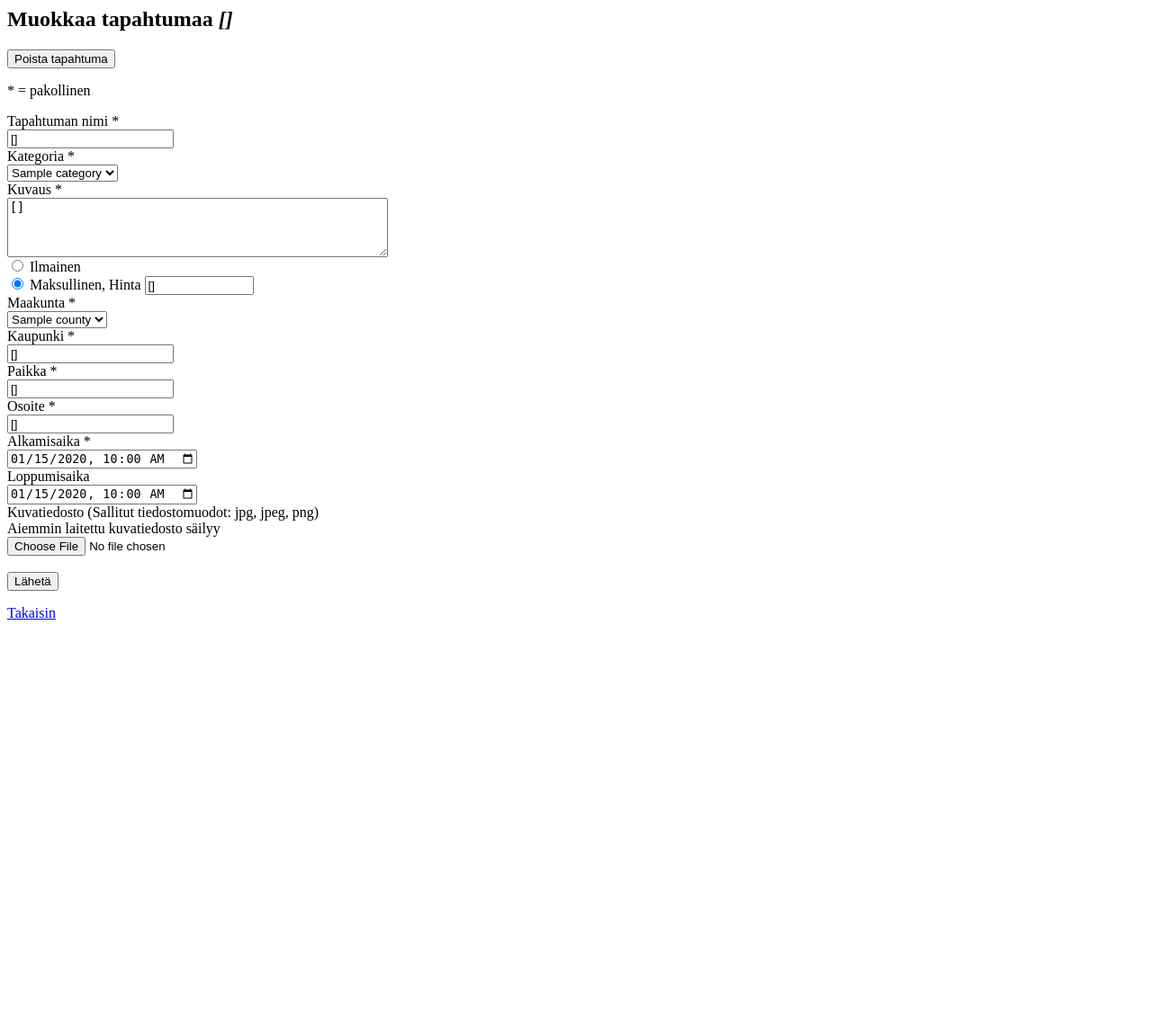
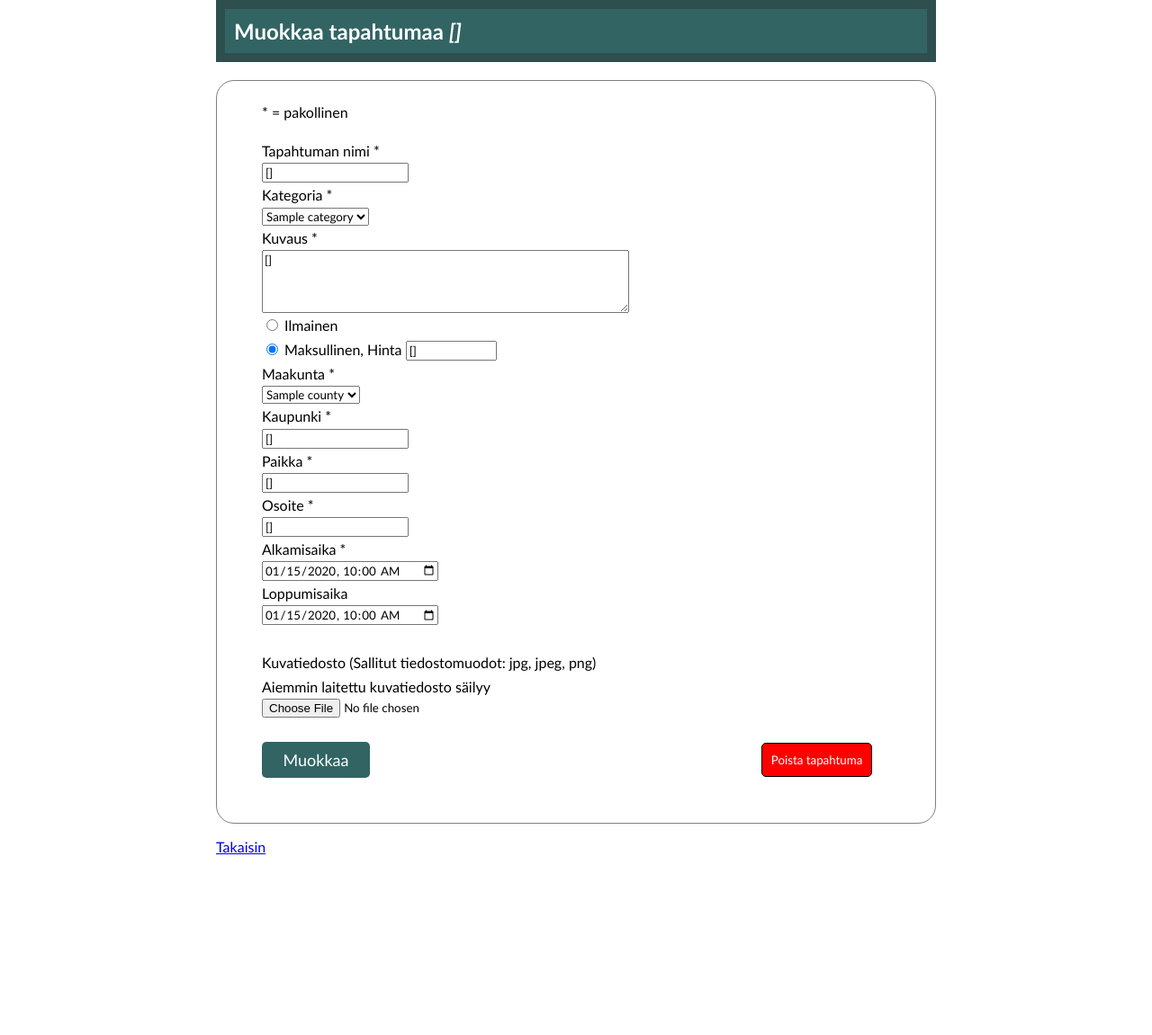
Before and after one commit to yuzamonkey/TSOHA, a Flask app: template templates/edit_event.html in a window 1280 px wide. Shown: the whole page at 90% size. Before the commit the page ends 689 px from the top, so only its background shows below. Run offline with Flask 2, Linux system fonts and the light colour scheme; the template is opened without the code that fills it: most values are stand-ins (such as "Sample title", 1, 10 or a date in 2020).

Commit message:
add css to create and edit event

```diff
--- /dev/null
+++ b/static/css/eventform.css
@@ -0,0 +1,80 @@
+* {
+    font-family:'Gill Sans', 'Gill Sans MT', Calibri, 'Trebuchet MS', sans-serif;
+}
+
+body {
+    margin: auto;
+    margin-bottom: 200px;
+    width: 800px;
+}
+
+h2 {
+    padding: 10px;
+    color: white;
+    border: 10px solid darkslategrey;
+    background-color: rgb(50,100,100);
+}
+
+.form {
+    line-height: 1.7em;
+    border: 1px solid grey;
+    border-radius: 20px;
+    padding: 50px;
+    padding-top: 5px;
+    width: auto;
+}
+
+.submit_and_delete {
+    width: auto;
+    display: flex;
+    flex-wrap: wrap;
+    align-content: center;
+    align-items: center;
+}
+
+.delete_position {
+    width: 80%;
+    display: flex;
+    justify-content: flex-end;
+}
+
+.delete_button {
+    color: white;
+    background-color: red;
+    padding: 10px;
+    border: 1px solid black;
+    border-radius: 5px;
+}
+
+.delete_button:hover {
+    background-color: darkred;
+}
+
+form #submit-button {
+    border: none;
+    text-align: center;
+    width: 120px;
+    height: 40px;
+    background: rgb(50, 100, 100);
+    color: white;
+    border-radius: 5px;
+    font-size: large;
+}
+form #submit-button:hover {
+    background: darkslategray;
+    color: white;
+}
+
+.back_to_index {
+    border:1px solid black;
+    width:fit-content;
+    padding: 10px;
+    margin-left: 20px;
+    background: rgb(0, 100, 100);
+    border-radius: 5px;
+    color: white;
+    text-decoration: none;
+}
+.back_to_index:hover {
+    background: darkslategray;
+}
--- a/static/css/user_info.css
+++ b/static/css/user_info.css
@@ -5,7 +5,7 @@
 body {
     margin: auto;
     padding: 20px;
-    margin-top: 50px;
+    margin-top: 10px;
     margin-bottom: 200px;
     width: auto;
 }
--- a/templates/edit_event.html
+++ b/templates/edit_event.html
@@ -1,17 +1,11 @@
+<link rel= "stylesheet" type= "text/css" href= "{{ url_for('static',filename='css/eventform.css') }}">
+
+
+<body>
     <h2>Muokkaa tapahtumaa <i>{{event[1]}}</i></h2>
 
-<button onclick="confirm_window()">Poista tapahtuma</button>
+    <form action="/edit_event/{{event[0]}}" method="POST" enctype="multipart/form-data" class="form">
 
-<script>
-    function confirm_window() {
-        var del = confirm("Haluatko poistaa tapahtuman {{event[1]}}?");
-        if (del) {
-            window.location.href = "/delete_event/{{event[0]}}";
-        }
-    }
-</script>
-
-<form action="/edit_event/{{event[0]}}" method="POST" enctype="multipart/form-data">
         <p>* = pakollinen</p>
 
         Tapahtuman nimi *<br><input type="text" name="event_name" value="{{event[1]}}" required> <br>
@@ -63,15 +57,31 @@
         Osoite *<br><input type="text" name="address" value="{{event[7]}}" required> <br>
         Alkamisaika *<br><input type="datetime-local" name="starting_time" value="{{starting_time}}" required> <br>
         Loppumisaika <br><input type="datetime-local" name="ending_time" value="{{ending_time}}" onblur="compare()" required> <br>
-
+        <br>
         Kuvatiedosto (Sallitut tiedostomuodot: jpg, jpeg, png)<br>Aiemmin laitettu kuvatiedosto säilyy<br>
         <input type="file" name="image" accept=".jpg, .jpeg, .png">
         <br><br>
-    <input type="submit" value="Lähetä">
+        <div class="submit_and_delete">
+            <input id="submit-button" type="submit" value="Muokkaa">
+            <div class="delete_position">
+            <button onclick="confirm_window()" class="delete_button">Poista tapahtuma</button>
+            </div>
+        </div>
+
         <input type="hidden" name="csrf_token" value="{{ session.csrf_token }}">
     </form>
+</body>
+<a href="/user_info">Takaisin</a>
 
-<a href="/user_info">Takaisin</a>
+
+<script>
+    function confirm_window() {
+        var del = confirm("Haluatko poistaa tapahtuman {{event[1]}}?");
+        if (del) {
+            window.location.href = "/delete_event/{{event[0]}}";
+        }
+    }
+</script>
 
 <script>
     function compare() {
--- a/templates/edit_username.html
+++ b/templates/edit_username.html
@@ -3,7 +3,7 @@
 <body>
     <div class="content">
         <div class="header">
-            <h3>Vaihda käyttäjänimi</h3>
+            <h3>Vaihda käyttäjätunnus</h3>
         </div>
         {% if error %}
         <p>{{message}}</p>
```
Also changed, not shown: templates/create_event.html (+11 -6 lines). Lines whose indentation alone changed are shown as unchanged.
